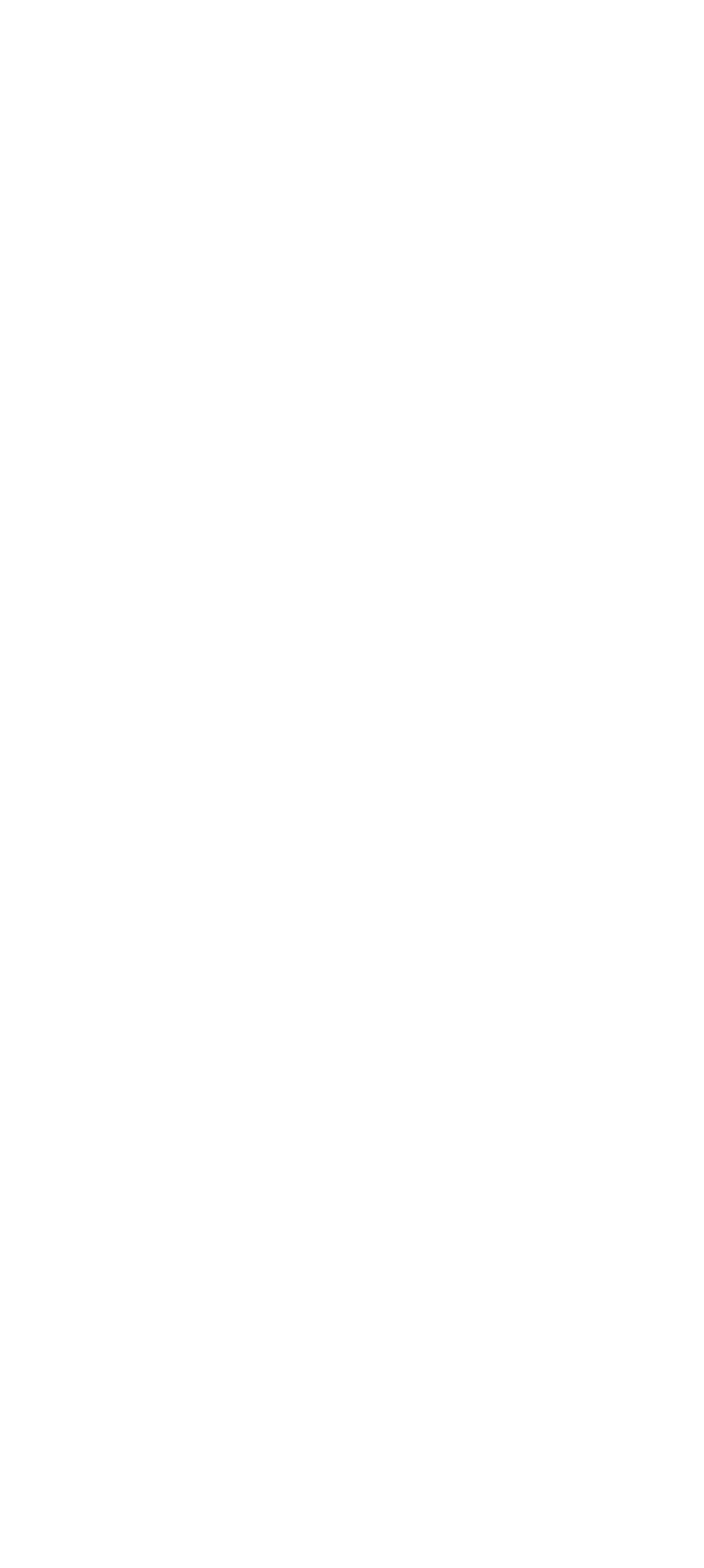
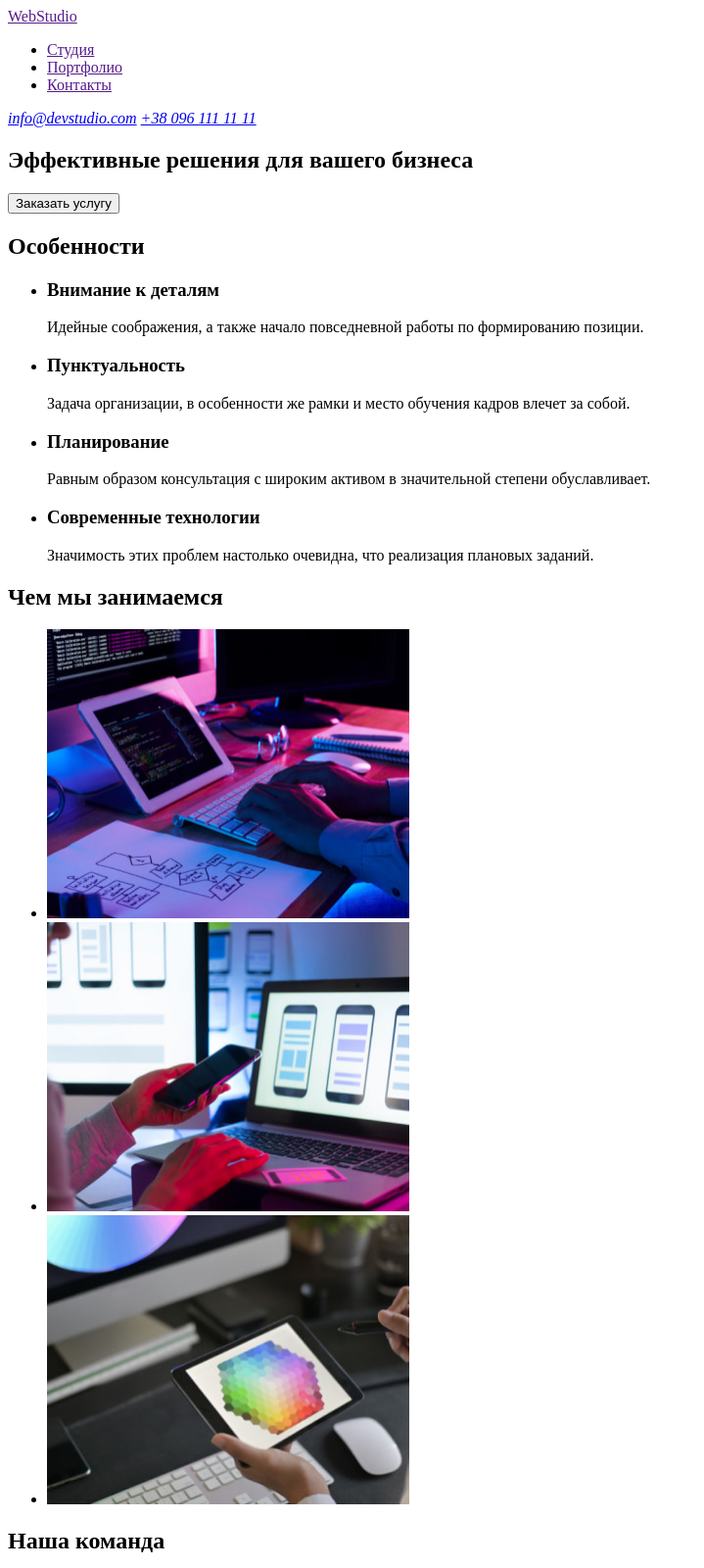
Before and after one commit to KvitkaVita/goit-markup-hw-01, a plain HTML site: page index.html in a window 1280 px wide. Shown: the top 1600 px of the page at 98% size, without its empty margins (0-719 px from the left). Before the commit the page ends 800 px from the top, so only its background shows below. Drawn offline with Linux system fonts and the light colour scheme.

Commit message:
додає решту коду

```diff
--- a/index.html
+++ b/index.html
@@ -1,18 +1,110 @@
 <!DOCTYPE html>
-<html lang="en">
+<html lang="ru">
   <head>
     <meta charset="UTF-8" />
     <meta http-equiv="X-UA-Compatible" content="IE=edge" />
     <meta name="viewport" content="width=device-width, initial-scale=1.0" />
-    <title>Студія</title>
+    <title>Главная</title>
   </head>
   <body>
     <header>
-      <nav></nav>
+      <nav>
+        <a href="" lang="en">WebStudio</a>
+        <ul>
+          <li><a href="">Студия</a></li>
+          <li><a href="">Портфолио</a></li>
+          <li><a href="">Контакты</a></li>
+        </ul>
+      </nav>
+      <address>
+        <a href="info@devstudio.com">info@devstudio.com</a>
+        <a href="tel:+380961111111">+38 096 111 11 11</a>
+      </address>
     </header>
-    <main></main>
+
+    <main>
+      <!-- Ефективні рішення -->
+      <section>
+        <h1>Эффективные решения для вашего бизнеса</h1>
+        <button type="button">Заказать услугу</button>
+      </section>
+      <!--  Особливості (приховано)-->
+      <section>
+        <h2>Особенности</h2>
+        <ul>
+          <li>
+            <h3>Внимание к деталям</h3>
+            <p>Идейные соображения, а также начало повседневной работы по формированию позиции.</p>
+          </li>
+          <li>
+            <h3>Пунктуальность</h3>
+            <p>
+              Задача организации, в особенности же рамки и место обучения кадров влечет за собой.
+            </p>
+          </li>
+          <li>
+            <h3>Планирование</h3>
+            <p>
+              Равным образом консультация с широким активом в значительной степени обуславливает.
+            </p>
+          </li>
+          <li>
+            <h3>Современные технологии</h3>
+            <p>Значимость этих проблем настолько очевидна, что реализация плановых заданий.</p>
+          </li>
+        </ul>
+      </section>
+
+      <!-- Чим займаються -->
+      <section>
+        <h2>Чем мы занимаемся</h2>
+        <ul>
+          <li>
+            <img src="./images/box1.jpg" alt="Руки на клавиатуре" width="370" height="295" />
+          </li>
+          <li>
+            <img src="./images/box2.jpg" alt="Телефон в руке" width="370" height="295" />
+          </li>
+          <li>
+            <img src="./images/box3.jpg" alt="Планшет в руке" width="370" height="295" />
+          </li>
+        </ul>
+      </section>
+      <!-- Наша команда -->
+      <section>
+        <h2>Наша команда</h2>
+        <ul>
+          <li>
+            <img src="./images/img-team1.jpg" alt="Фото дизайнера" />
+            <h3>Игорь Демьяненко</h3>
+            <p lang="en">Product Designer</p>
+          </li>
+          <li>
+            <img src="./images/img-team2.jpg" alt="Фото разработчика" />
+            <h3>Ольга Репина</h3>
+            <p lang="en">Frontend Developer</p>
+          </li>
+          <li>
+            <img src="./images/img-team3.jpg" alt="Фото маркетолога" />
+            <h3>Николай Тарасов</h3>
+            <p lang="en">Marketing</p>
+          </li>
+          <li>
+            <img src="./images/img-team4.jpg" alt="Фото дизайнера интерфейса" />
+            <h3>Михаил Ермаков</h3>
+            <p lang="en">UI Designer</p>
+          </li>
+        </ul>
+      </section>
+    </main>
+    <!-- Футер -->
     <footer>
-      <address></address>
+      <a href="" lang="en">WebStudio</a>
+      <p>г. Киев, пр-т Леси Украинки, 26</p>
+      <address>
+        <a href="info@devstudio.com">info@devstudio.com</a>
+        <a href="tel:+380961111111">+38 096 111 11 11</a>
+      </address>
     </footer>
   </body>
 </html>
```
Also changed, not shown: images/box1.jpg (renamed from images/box 1.jpg), images/box2.jpg (renamed from images/box 2.jpg), images/box3.jpg (renamed from images/box 3.jpg).
